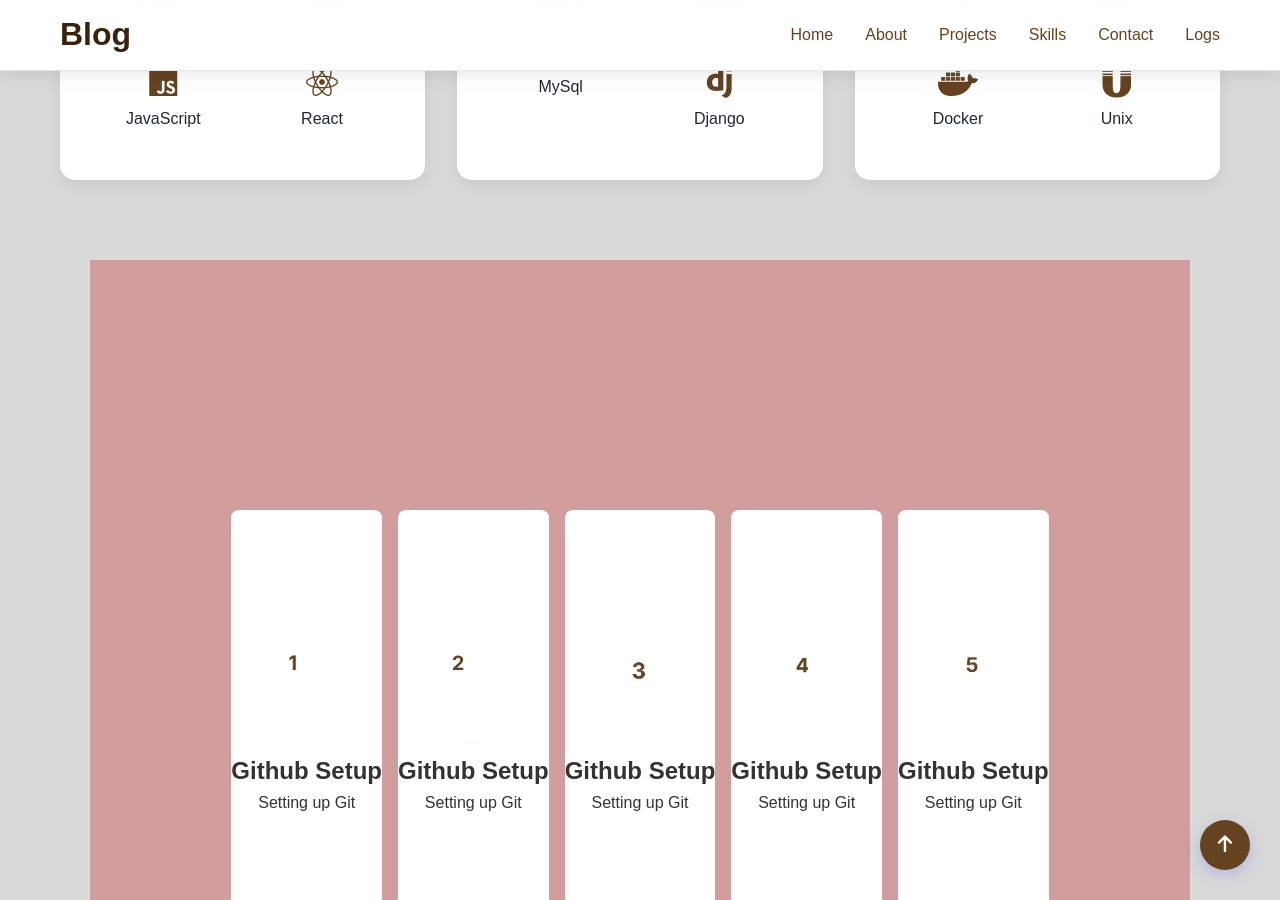
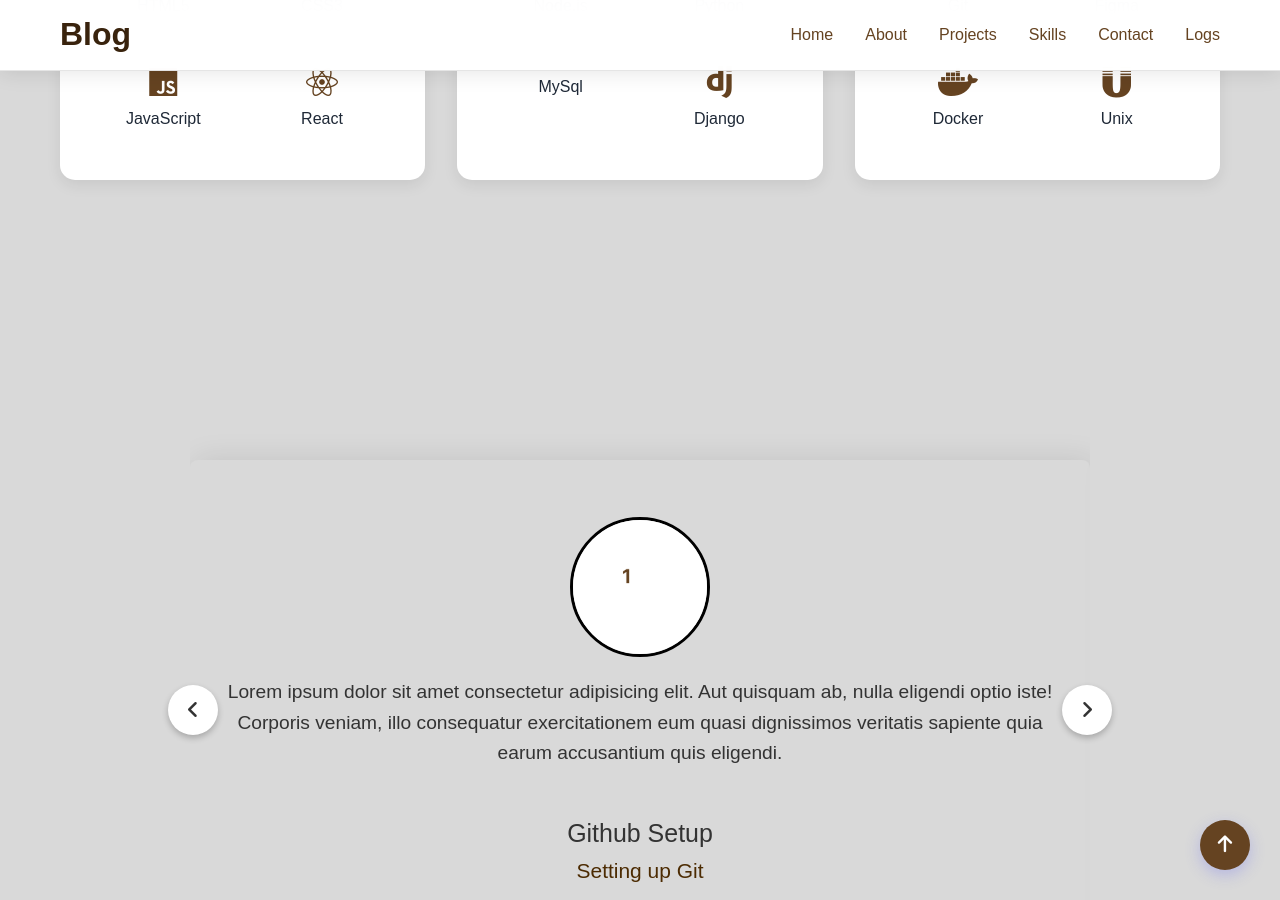
Before and after one commit to BarakaM10/BarakaM10.github.io, a Jekyll site: the page docs/index.html, which Jekyll copies as it is, in a window 1280 px wide and 900 px high, scrolled down 1600 px. Built offline with Jekyll 4.4.1, drawn with Linux system fonts in a browser that asks for light colours.

Commit message:
Finished carousel

```diff
--- a/docs/css/styles.css
+++ b/docs/css/styles.css
@@ -347,42 +347,115 @@ section {
     display: flex;
     align-items: center;
     justify-content: center;
-    /* background-color: #ffffff; */
  }
-.carousel{
+
+.wrapper .carousel{
     display: grid;
     grid-auto-flow: column;
-    grid-auto-columns: calc((100% / 3)- 12px);
+    grid-auto-columns: calc(100%);
     align-items: center;
-    justify-content: center;
+    justify-content: start;
     min-height: 100vh;
-    background: #d19d9d;
     gap: 16px;
     overflow: hidden;
+    scroll-snap-type: x mandatory;
+    scroll-behavior: smooth 0.3s;
+    scrollbar-width: 0;
+}
+
+.carousel::-webkit-scrollbar {
+    display: none;
+    scroll-snap-type: none;
 }
 .wrapper{
-    max-width: 1100px;
+    max-width: 900px;
     width: 100%;
+    position: relative;
 }
-.card{
-    height:400px;
-    list-style: none;
-    background: #fff;
-    border-radius: 8px;
+
+.wrapper i{
+    height: 50px;
+    width: 50px;
+    background: #ffffff;
+    text-align: center;
+    line-height: 50px;
+    border-radius: 50%;
+    cursor: pointer;
+    position: absolute;
+    font-size: 1.25rem;
+    top: 50%;
+    transform: translateY(-50%);
+    box-shadow: 0 3px 6px rgba(0, 0, 0, 0.23);
+}
+.wrapper i:first-child {
+    left: -22px;
+}
+.wrapper i:last-child {
+    right: -22px;
+}
+.carousel :where(.card, .img){
     display: flex;
     align-items: center;
     justify-content: center;
     flex-direction: column;
+}
 
+.carousel .card{
+    scroll-snap-align:start;
+    height:500px;
+    list-style: none;
+    background: #d9d9d9;
+    border-radius: 8px;
+    display: flex;
+    padding-bottom: 15px;
+    align-items: center;
+    justify-content: center;
+    flex-direction: column;
+    box-shadow: 5px 0 30px 0 rgba(0, 0, 0, 0.1);
+    transition: transform 0.3s ease;
+    width: 100%;
+}
+
+
+.card p {
+    font-size: 1.2rem;
+    color: #333;
+    margin: 0 20px;
+    text-align: center;
+    padding: 5px;
+}
+
+.carousel.dragging .card{
+    cursor: grab;
+    user-select: none;
+}
+
+.carousel .dragging{
+    scroll-behavior: auto;
+}
+.card .img{
+    border-radius: 50%;
+    margin-bottom: 15px;
 }
 .card .img img{
     width: 140px;
     height: 140px;
+    border-style: solid;
     border-radius: 50%;
     object-fit: cover;
     border-color: #000000;
 }
 
+.card h2 {
+    font-weight: 500;
+    font-size: 1.56rem;
+    margin: 40px 0 0;
+}
+
+.card span{
+    color:#4c2b02;
+    font-size: 1.31rem;
+}
 /* .log {
     position: relative;
     max-width: 900px;
@@ -475,7 +548,7 @@ section {
     background: white;
     border-radius: 15px;
     overflow: hidden;
-    box-shadow: 0 10px 30px rgba(0, 0, 0, 0.1);
+    box-shadow: 0 0 30px 0 rgba(61, 51, 51, 0.15);
     transition: all 0.3s ease;
 }
 
@@ -887,6 +960,7 @@ section {
     .section-title {
         font-size: 2rem;
     }
+
 }
 
 @media (max-width: 480px) {
@@ -919,3 +993,18 @@ section {
         padding: 1.5rem;
     }
 }
+
+@media screen and (max-width: 600px){
+    .wrapper .carousel {
+        grid-auto-columns: 100%;
+    }
+}
+
+@media screen and (max-width: 900px) {
+    .card {
+        width: 800px;
+    }
+    .wrapper .carousel {
+        grid-auto-columns: 100%;
+    }
+}
--- a/docs/index.html
+++ b/docs/index.html
@@ -171,11 +171,13 @@
     <!--Logs-->
     <section id="logs" class="logs">
         <div class="wrapper">
+            <i id= "left" class="fa-solid fa-angle-left"></i>
             <ul class="carousel">
                 <li class="card">
                     <div class="img">
                         <img src="assets/1.png" alt="" class="src">
                     </div>
+                    <p>Lorem ipsum dolor sit amet consectetur adipisicing elit. Aut quisquam ab, nulla eligendi optio iste! Corporis veniam, illo consequatur exercitationem eum quasi dignissimos veritatis sapiente quia earum accusantium quis eligendi.</p>
                     <h2>Github Setup</h2>
                     <span>Setting up Git</span>
                 </li>
@@ -207,7 +209,29 @@
                     <h2>Github Setup</h2>
                     <span>Setting up Git</span>
                 </li>
+                <li class="card">
+                    <div class="img">
+                        <img src="assets/5.png" alt="" class="src">
+                    </div>
+                    <h2>Github Setup</h2>
+                    <span>Setting up Git</span>
+                </li>
+                <li class="card">
+                    <div class="img">
+                        <img src="assets/5.png" alt="" class="src">
+                    </div>
+                    <h2>Github Setup</h2>
+                    <span>Setting up Git</span>
+                </li>
+                <li class="card">
+                    <div class="img">
+                        <img src="assets/5.png" alt="" class="src">
+                    </div>
+                    <h2>Github Setup</h2>
+                    <span>Setting up Git</span>
+                </li>
             </ul>
+            <i id ="right" class="fa-solid fa-angle-right"></i>
         </div>
     </section>
 
@@ -384,6 +408,6 @@
         </div>
     </footer>
     <!-- <script src="js/swiper-bundle.min.js"></script> -->
-    <script src="js/script.js"></script>
+    <script src="js/script.js" ></script>
 </body>
 </html>
--- a/docs/js/script.js
+++ b/docs/js/script.js
@@ -248,21 +248,7 @@ function showNotification(message, type = 'info') {
     }, 5000);
 }
 
-// var swiper = new Swiper(".mySwiper", {
-//       slidesPerView: 1,
-//       spaceBetween: 30,
-//       loop: true,
-//       pagination: {
-//         el: ".swiper-pagination",
-//         clickable: true,
-//       },
-//       navigation: {
-//         nextEl: ".swiper-button-next",
-//         prevEl: ".swiper-button-prev",
-//       },
-//     });
 
-// Add CSS animations for notifications
 const notificationStyles = document.createElement('style');
 notificationStyles.textContent = `
     @keyframes slideInRight {
@@ -440,3 +426,14 @@ if (scrollIndicator) {
         });
     });
 }
+
+const carousel = document.querySelector(".carousel");
+
+
+const arrowBtns = document.querySelectorAll(".wrapper i");
+const firstCardWidth = carousel.querySelector(".card").offsetWidth
+arrowBtns.forEach(btn => {
+    btn.addEventListener("click", ()=> {
+       carousel.scrollLeft += btn.id === "left" ? -firstCardWidth : firstCardWidth
+    });
+});
```
